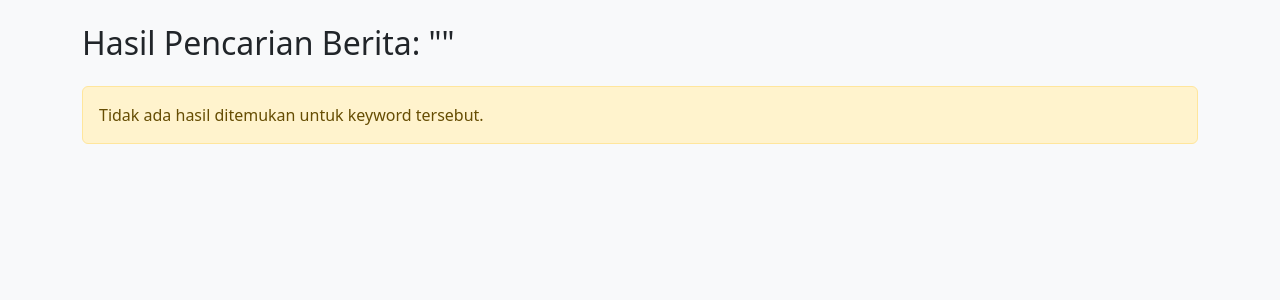
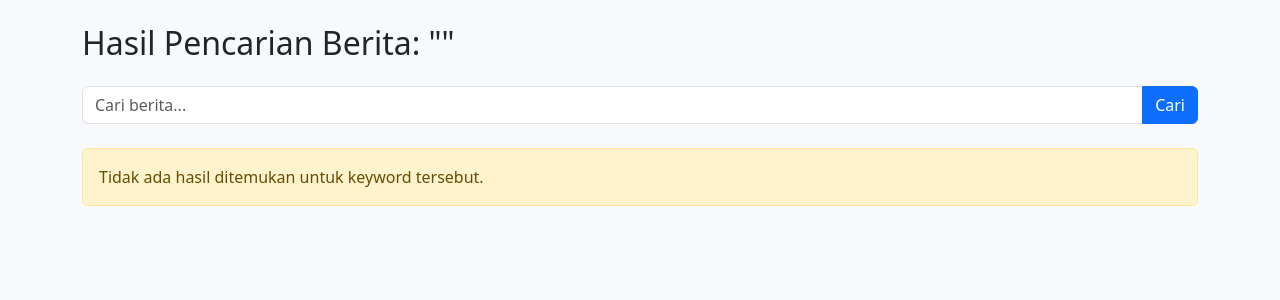
Before and after one commit to naihw/kelompokcloud, a Flask app: template templates/berita.html in a window 1280 px wide. Shown: the top 300 px of the page. Run offline with Flask 2, Linux system fonts and the light colour scheme; the template is opened without the code that fills it, so the values that code supplies are empty.

Commit message:
Tambah fitur cari berita

```diff
--- a/templates/berita.html
+++ b/templates/berita.html
@@ -8,6 +8,14 @@
 <body class="bg-light">
     <div class="container mt-4">
         <h2 class="mb-4">Hasil Pencarian Berita: "{{ keyword }}"</h2>
+
+        <!-- Form pencarian -->
+        <form method="get" action="/cari-berita" class="mb-4">
+            <div class="input-group">
+                <input type="text" name="q" class="form-control" placeholder="Cari berita..." value="{{ keyword }}">
+                <button type="submit" class="btn btn-primary">Cari</button>
+            </div>
+        </form>
 
         {% if articles %}
             <div class="row">
```
